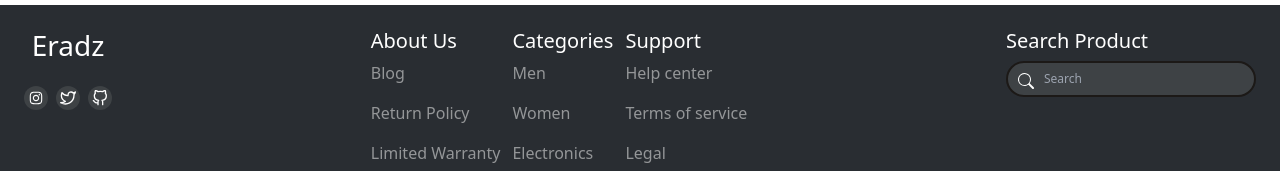
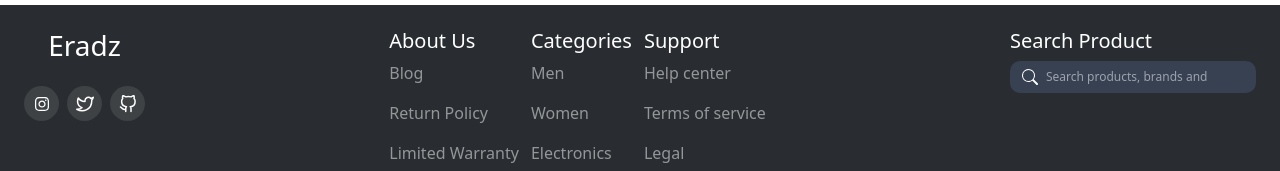
Before and after one commit to Eradz/social-fullstack, a React (Create React App) app: page /category in a window 1280 px wide. Shown: the part 209-380 px from the top of the page. Built offline with nearby package versions, Linux system fonts and the light colour scheme; no server answers.

Commit message:
logic in products

```diff
--- a/src/components/footer/Footer.jsx
+++ b/src/components/footer/Footer.jsx
@@ -8,9 +8,9 @@ function Footer() {
         <div className='h-max pb-4'>
             <h3 className='text-center mb-4'>Eradz</h3>
             <div className='flex justify-center gap-x-2'>
-            <a href='https://www.instagram.com/andrewanagu' className='text-white bg-icon p-1 rounded-[50%]'><AiOutlineInstagram/></a>
-            <a href='https://twitter.com/anaguchidi35?t=7w-IG_UxIgwHm4ulrzpDSA&s=08' className='text-white  bg-icon p-1 rounded-[50%]'><FiTwitter/></a>
-            <a href='https://github.com/eradz' className='text-white  bg-icon p-1 rounded-[50%]'><FiGithub/></a>
+            <a href='https://www.instagram.com/andrewanagu' className='text-white bg-icon p-1 rounded-[50%] w-[35px] h-[35px] flex justify-center items-center'><AiOutlineInstagram size={18}/></a>
+            <a href='https://twitter.com/anaguchidi35?t=7w-IG_UxIgwHm4ulrzpDSA&s=08' className='text-white  bg-icon p-1 rounded-[50%] w-[35px] h-[35px] flex justify-center items-center'><FiTwitter size={18}/></a>
+            <a href='https://github.com/eradz' className='text-white  bg-icon p-1 rounded-[50%] w-[35px] h-[35px] flex justify-center items-center'><FiGithub size={18}/></a>
             </div>
         </div>
         <div className='flex justify-between gap-x-3'>
@@ -48,9 +48,9 @@ function Footer() {
         <div>
             <h5>Search Product</h5>
             <div className='relative '>
-                <input className='px-9 py-2 relative w-full bg-icon text-xs border-solid border-2 border-stone-900 rounded-[20px]' type='search' placeholder='Search'/>
-                <BsSearch className='absolute top-3 left-3 ' />
-            </div>
+                <input className='px-9 py-2 relative w-full  text-xs bg-gray-700 rounded-[10px]' type='search' placeholder='Search products, brands and categories'/>
+                <BsSearch className='absolute top-2 left-3 ' />
+    </div>
         </div>
     </div>
   )
--- a/src/components/nav/Nav.jsx
+++ b/src/components/nav/Nav.jsx
@@ -73,9 +73,9 @@ export const Nav = () => {
                 </div>
             </div>
     </div>
-    <div className='relative max-w-[900px] md:hidden w-[95%] mx-auto'>
-            <input className='px-9 py-2 relative w-full text-xs border-solid border-2 border-stone-900 rounded-[20px]' type='search' placeholder='Search products, brands and categories'/>
-            <BsSearch className='absolute top-3 left-3 ' />
+    <div className='relative max-w-[900px] md:hidden w-[98%] mx-auto '>
+                <input className='px-9 py-2 relative w-full  text-xs bg-gray-200 rounded-[10px]' type='search' placeholder='Search products, brands and categories'/>
+                <BsSearch className='absolute top-2 left-3 ' />
     </div>
     <div className={nav? 'fixed top-0 left-0 h-screen bg-white w-[60%] flex flex-col md:hidden duration-[1500] ease-in scale-100' : 'left-[-100px] hidden duration-500 scale-0 ease-in'}>
     <h2 className='text-3xl font-bold p-3'> Eradz </h2>
--- a/src/components/products/Product.jsx
+++ b/src/components/products/Product.jsx
@@ -19,8 +19,7 @@ export const Product = () => {
   const star = [<AiFillStar/>,<AiFillStar/>,<AiFillStar/>,<AiFillStar/>,<AiFillStar/>]
   const [on, setOn] = useState(false)
   const toggle = (i)=>{
-      if(i >= 0){
-        console.log(i)
+      if(i >= 0 ){
         setOn(!on)
       }
 
```
